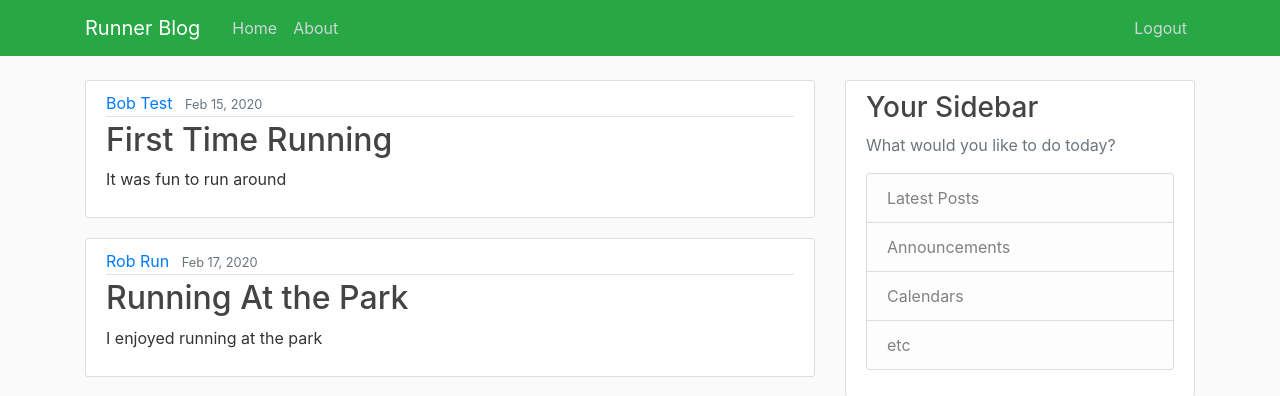
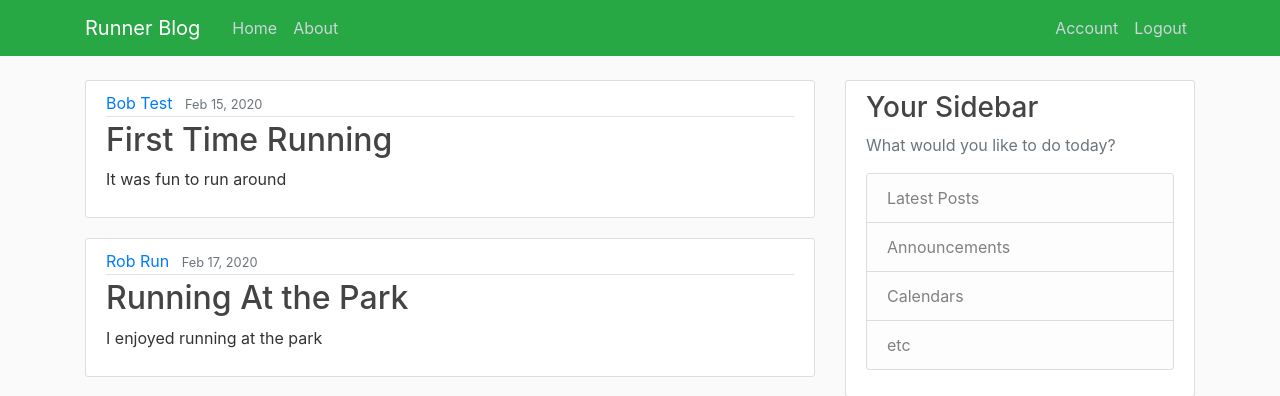
Before and after one commit to webroyit/ff59sg-RunnerBlog, a Flask app: page / in a window 1280 px wide. Shown: the top 396 px of the page. Run offline with Flask 2, Linux system fonts and the light colour scheme; the visitor is signed in with stand-in values (Sample User, id 1); some libraries are stand-ins or nearby versions.

Commit message:
Add a route for user account

```diff
--- a/runnerblog/routes.py
+++ b/runnerblog/routes.py
@@ -81,3 +81,7 @@ def logout():
     # logout the user
     logout_user()
     return redirect(url_for("home"))
+
+@app.route("/account")
+def account():
+    return render_template("account.html", title = "Account")
--- /dev/null
+++ b/runnerblog/templates/account.html
@@ -0,0 +1,4 @@
+{% extends "layout.html" %}
+{% block content %}
+    <h1>{{ current_user.username }}</h1>
+{% endblock %}
--- a/runnerblog/templates/layout.html
+++ b/runnerblog/templates/layout.html
@@ -29,6 +29,7 @@
                     <!-- Navbar Right Side -->
                     <div class="navbar-nav">
                         {% if current_user.is_authenticated %}
+                            <a class="nav-item nav-link" href="{{ url_for('account') }}">Account</a>
                             <a class="nav-item nav-link" href="{{ url_for('logout') }}">Logout</a>
                         {% else %}
                             <a class="nav-item nav-link" href="{{ url_for('login') }}">Login</a>
```
